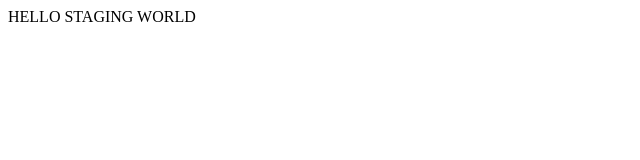
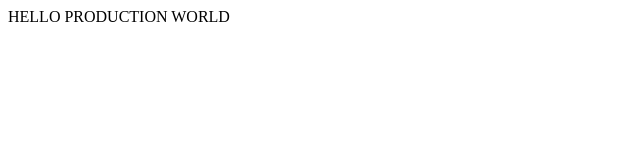
Before and after one commit to iftekhar128/test, a plain HTML site: page index.html in a window 1280 px wide. Shown: the full height of the page, 0-640 px from the left. Drawn offline with Linux system fonts and the light colour scheme.

Commit message:
Update index.html

```diff
--- a/index.html
+++ b/index.html
@@ -1,5 +1,5 @@
 <html>
 <body>
-HELLO STAGING WORLD
+HELLO PRODUCTION WORLD
 </body>
 </html>
```
